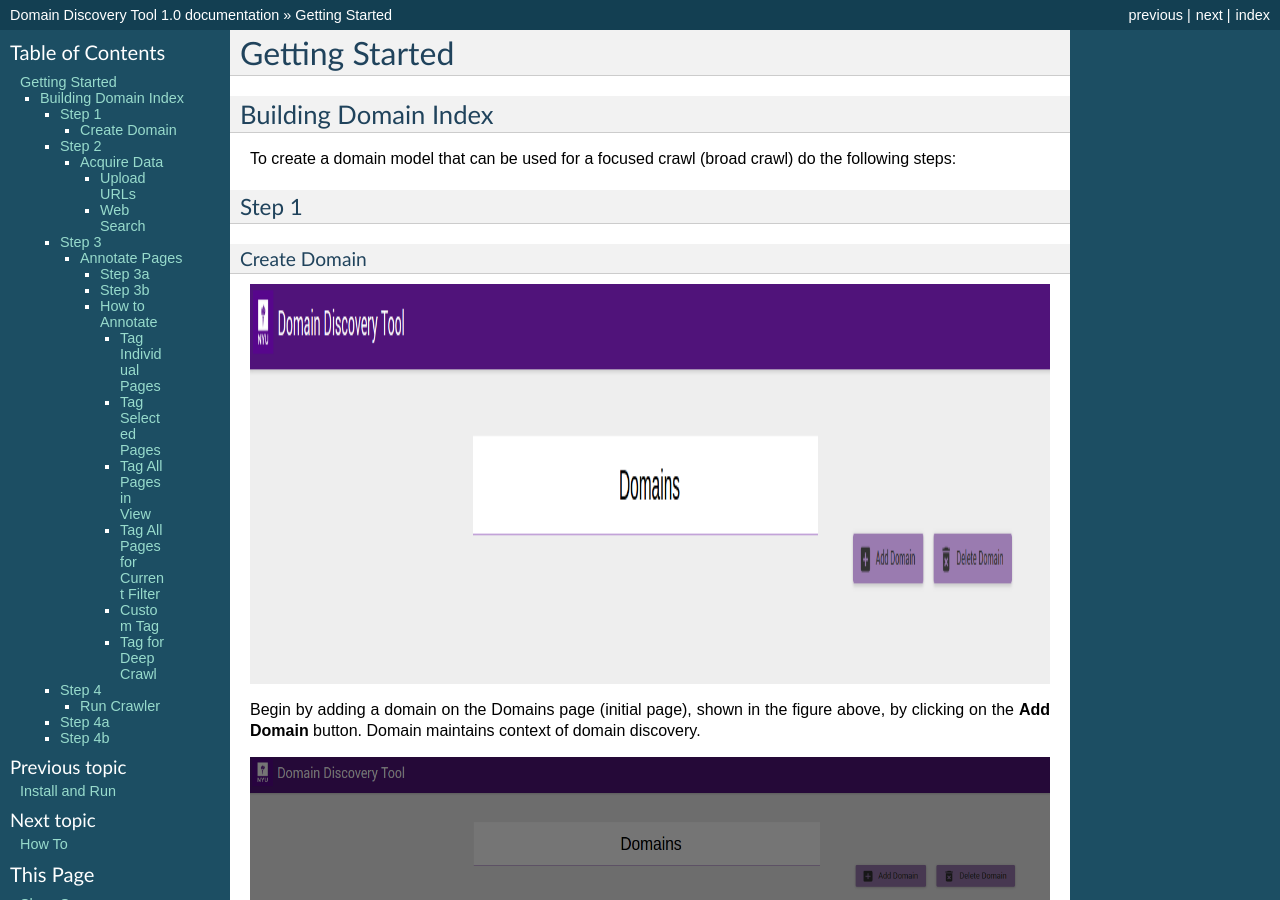
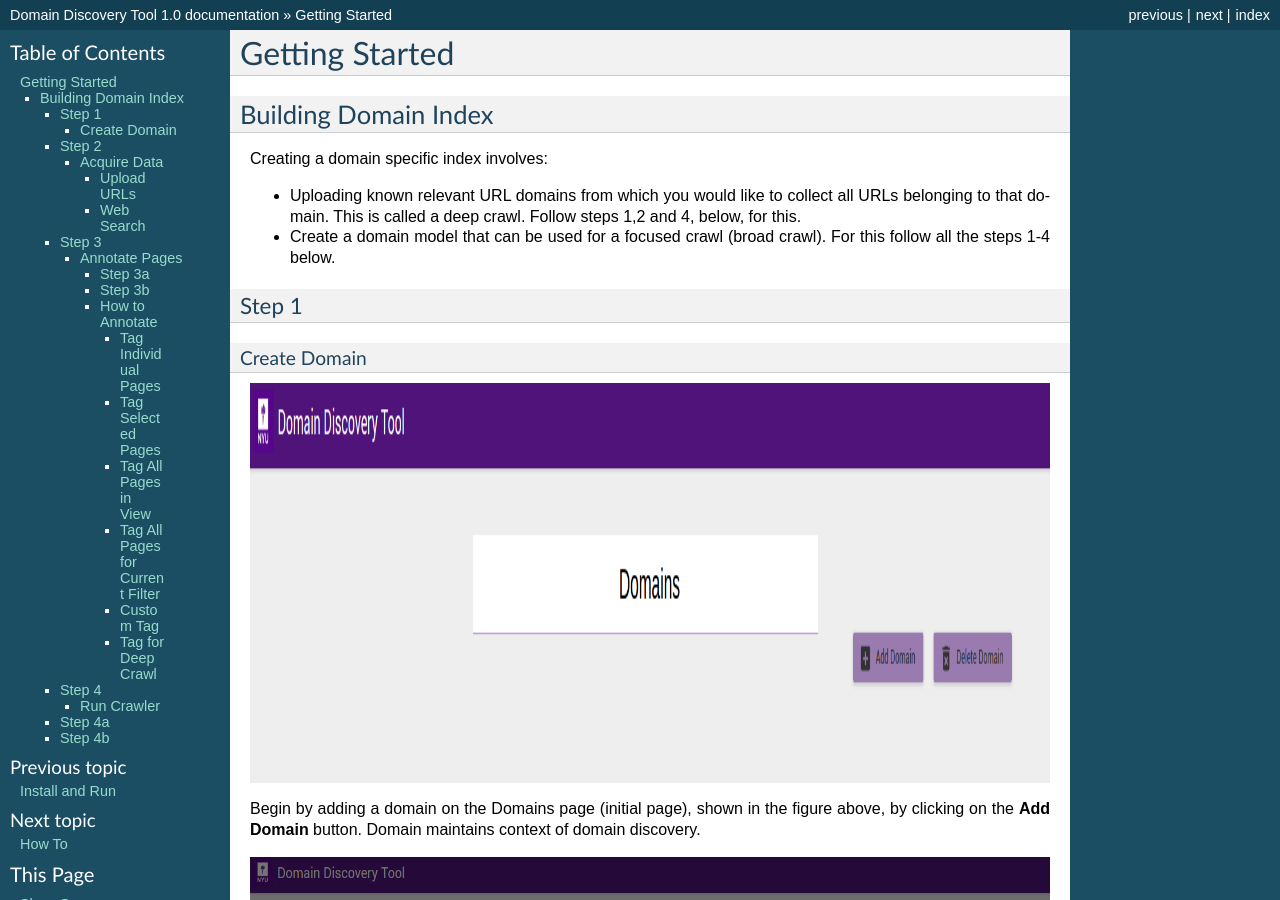
Before and after one commit to VIDA-NYU/domain_discovery_tool, a Sphinx documentation site: the page built from docs/tutorials.rst, in a window 1280 px wide and 900 px high. Built offline with Sphinx 7.4.7, drawn with Linux system fonts in a browser that asks for light colours.

Commit message:
Updated the introduction to tutorials

```diff
--- a/docs/tutorials.rst
+++ b/docs/tutorials.rst
@@ -4,7 +4,10 @@
 Building Domain Index
 _____________________
 
-To create a domain model that can be used for a focused crawl (broad crawl) do the following steps:
+Creating a domain specific index involves:
+
+- Uploading known relevant URL domains from which you would like to collect all URLs belonging to that domain. This is called a deep crawl. Follow steps 1,2 and 4, below, for this.
+- Create a domain model that can be used for a focused crawl (broad crawl). For this follow all the steps 1-4 below.
 
 Step 1
 ~~~~~~
```
